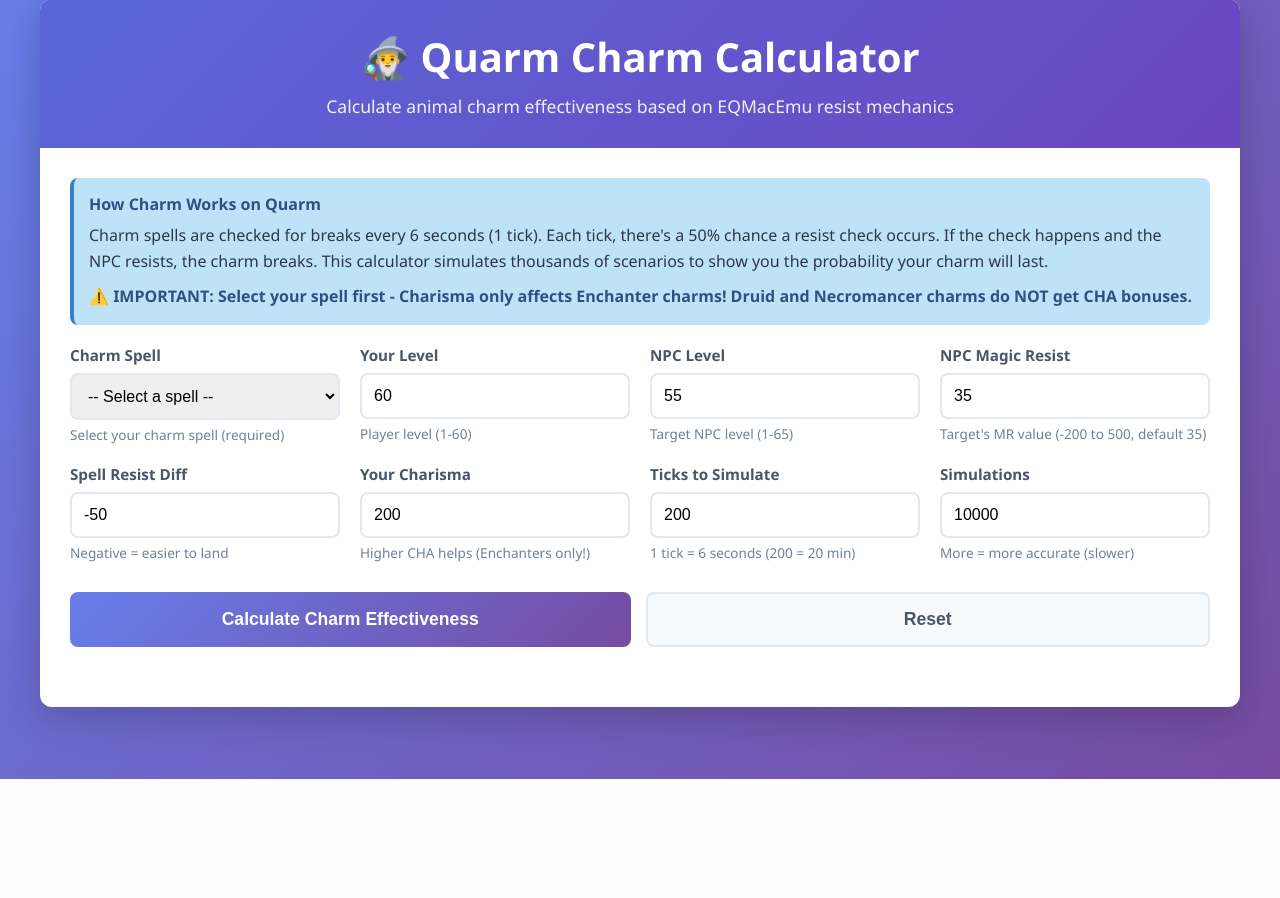
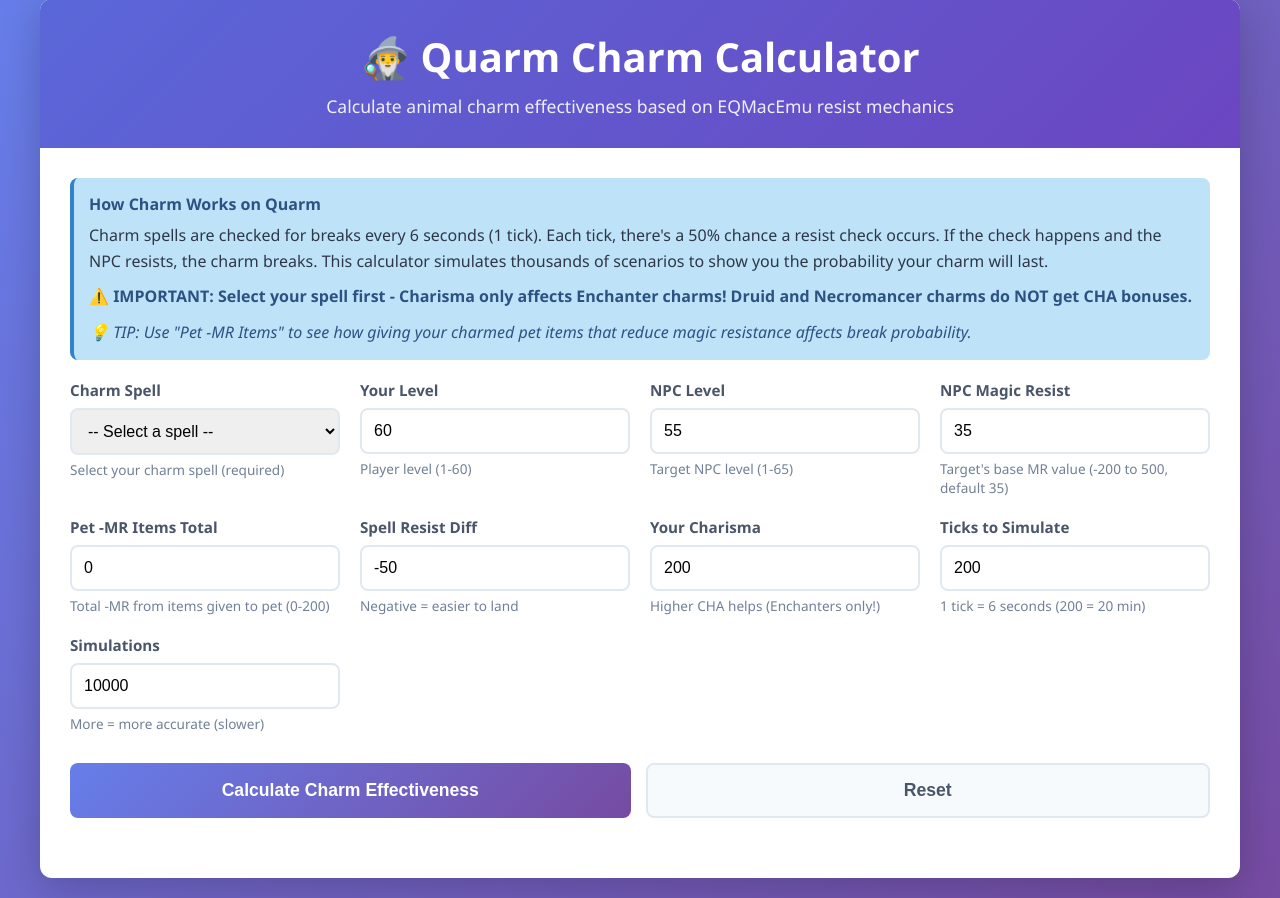
Before and after one commit to wesparish/quarm-charm-calculator, a Flask app: page / in a window 1280 px wide. Shown: the part 21-919 px from the top of the page. Before the commit the page ends 800 px from the top, so only its background shows below. Run offline with Flask 3, Linux system fonts and the light colour scheme.

Commit message:
feat: adding pet -MR item support

```diff
--- a/app.py
+++ b/app.py
@@ -34,6 +34,7 @@ def calculate():
         "caster_level": int,
         "target_level": int,
         "target_mr": int,
+        "pet_mr_items": int (optional, default 0 - total -MR from items given to pet),
         "resist_diff": int,
         "caster_charisma": int (optional, default 75),
         "is_enchanter": bool (optional, default true - only enchanters get CHA bonus!),
@@ -51,6 +52,7 @@ def calculate():
         resist_diff = int(data.get('resist_diff'))
 
         # Optional parameters
+        pet_mr_items = int(data.get('pet_mr_items', 0))
         caster_charisma = int(data.get('caster_charisma', 75))
         is_enchanter = bool(data.get('is_enchanter', True))
         num_ticks = int(data.get('num_ticks', 100))
@@ -63,6 +65,8 @@ def calculate():
             return jsonify({'error': 'Target level must be between 1 and 65'}), 400
         if not (-200 <= target_mr <= 500):
             return jsonify({'error': 'Target MR must be between -200 and 500'}), 400
+        if not (0 <= pet_mr_items <= 200):
+            return jsonify({'error': 'Pet MR items must be between 0 and 200'}), 400
         if not (10 <= caster_charisma <= 300):
             return jsonify({'error': 'Caster charisma must be between 10 and 300'}), 400
         if not (1 <= num_ticks <= 1000):
@@ -70,14 +74,16 @@ def calculate():
         if not (100 <= num_simulations <= 100000):
             return jsonify({'error': 'Number of simulations must be between 100 and 100000'}), 400
 
-        # Calculate initial land chance
+        # Calculate initial land chance (uses base MR, before pet items)
         initial_land = calculator.calculate_initial_land_chance(
             caster_level, target_level, target_mr, resist_diff, caster_charisma, is_enchanter
         )
 
         # Calculate charm break probabilities over time
+        # Uses effective MR after giving pet -MR items (lower MR = easier to break)
+        effective_mr = target_mr - pet_mr_items
         break_prob = calculator.calculate_charm_break_probability(
-            caster_level, target_level, target_mr, resist_diff,
+            caster_level, target_level, effective_mr, resist_diff,
             caster_charisma, is_enchanter, num_ticks, num_simulations
         )
 
--- a/templates/index.html
+++ b/templates/index.html
@@ -341,6 +341,9 @@
                 <p style="margin-top: 10px; font-weight: 600; color: #2c5282;">
                     ⚠️ IMPORTANT: Select your spell first - Charisma only affects Enchanter charms! Druid and Necromancer charms do NOT get CHA bonuses.
                 </p>
+                <p style="margin-top: 10px; font-style: italic; color: #2c5282;">
+                    💡 TIP: Use "Pet -MR Items" to see how giving your charmed pet items that reduce magic resistance affects break probability.
+                </p>
             </div>
 
             <form id="calculatorForm">
@@ -370,7 +373,13 @@
                     <div class="form-group">
                         <label for="targetMR">NPC Magic Resist</label>
                         <input type="number" id="targetMR" min="-200" max="500" value="35" required>
-                        <small>Target's MR value (-200 to 500, default 35)</small>
+                        <small>Target's base MR value (-200 to 500, default 35)</small>
+                    </div>
+
+                    <div class="form-group">
+                        <label for="petMRItems">Pet -MR Items Total</label>
+                        <input type="number" id="petMRItems" min="0" max="200" value="0">
+                        <small id="petMRHelp">Total -MR from items given to pet (0-200)</small>
                     </div>
 
                     <div class="form-group">
@@ -578,6 +587,25 @@
             }
         });
 
+        // Update pet MR items help text to show effective MR
+        function updatePetMRHelp() {
+            const baseMR = parseInt(document.getElementById('targetMR').value) || 35;
+            const petMRItems = parseInt(document.getElementById('petMRItems').value) || 0;
+            const effectiveMR = baseMR - petMRItems;
+            const helpText = document.getElementById('petMRHelp');
+
+            if (petMRItems > 0) {
+                helpText.textContent = `Total -MR from items (Effective MR for breaks: ${effectiveMR})`;
+                helpText.style.color = '#38a169';
+            } else {
+                helpText.textContent = 'Total -MR from items given to pet (0-200)';
+                helpText.style.color = '#718096';
+            }
+        }
+
+        document.getElementById('petMRItems').addEventListener('input', updatePetMRHelp);
+        document.getElementById('targetMR').addEventListener('input', updatePetMRHelp);
+
         // Form submission
         document.getElementById('calculatorForm').addEventListener('submit', async function(e) {
             e.preventDefault();
@@ -612,10 +640,14 @@
             const isEnchanter = spellValue === 'custom' ? true : spellClassName === 'Enchanter';
 
             // Gather form data
+            const petMRItems = parseInt(document.getElementById('petMRItems').value) || 0;
+            const baseMR = parseInt(document.getElementById('targetMR').value);
+
             const formData = {
                 caster_level: parseInt(document.getElementById('casterLevel').value),
                 target_level: targetLevel,
-                target_mr: parseInt(document.getElementById('targetMR').value),
+                target_mr: baseMR,
+                pet_mr_items: petMRItems,
                 resist_diff: parseInt(document.getElementById('resistDiff').value),
                 caster_charisma: parseInt(document.getElementById('casterCHA').value),
                 is_enchanter: isEnchanter,
@@ -862,6 +894,7 @@
             document.getElementById('targetLevelHelp').style.color = '#718096';
             document.getElementById('targetLevel').style.borderColor = '#e2e8f0';
             document.getElementById('targetMR').value = '35';
+            document.getElementById('petMRItems').value = '0';
         }
     </script>
 </body>
```
